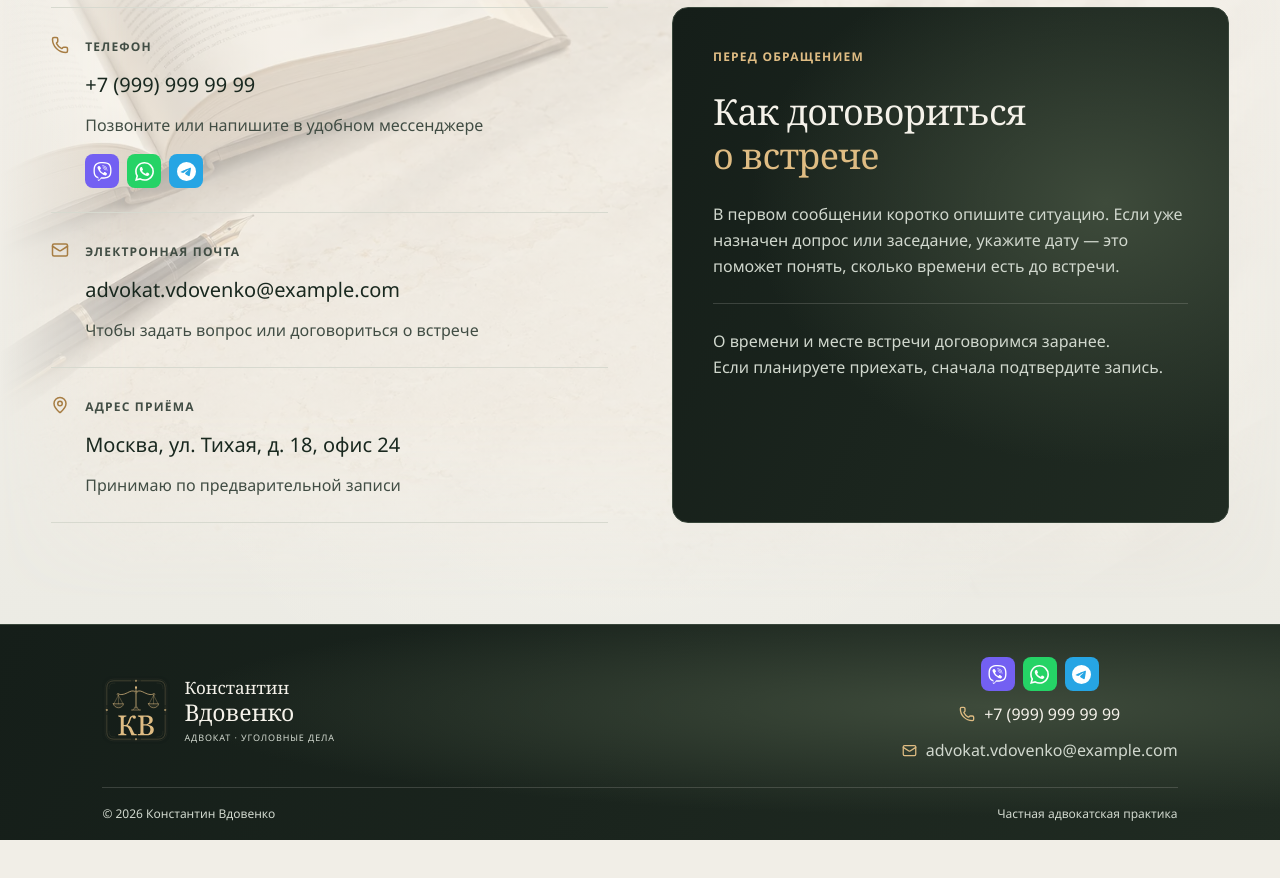
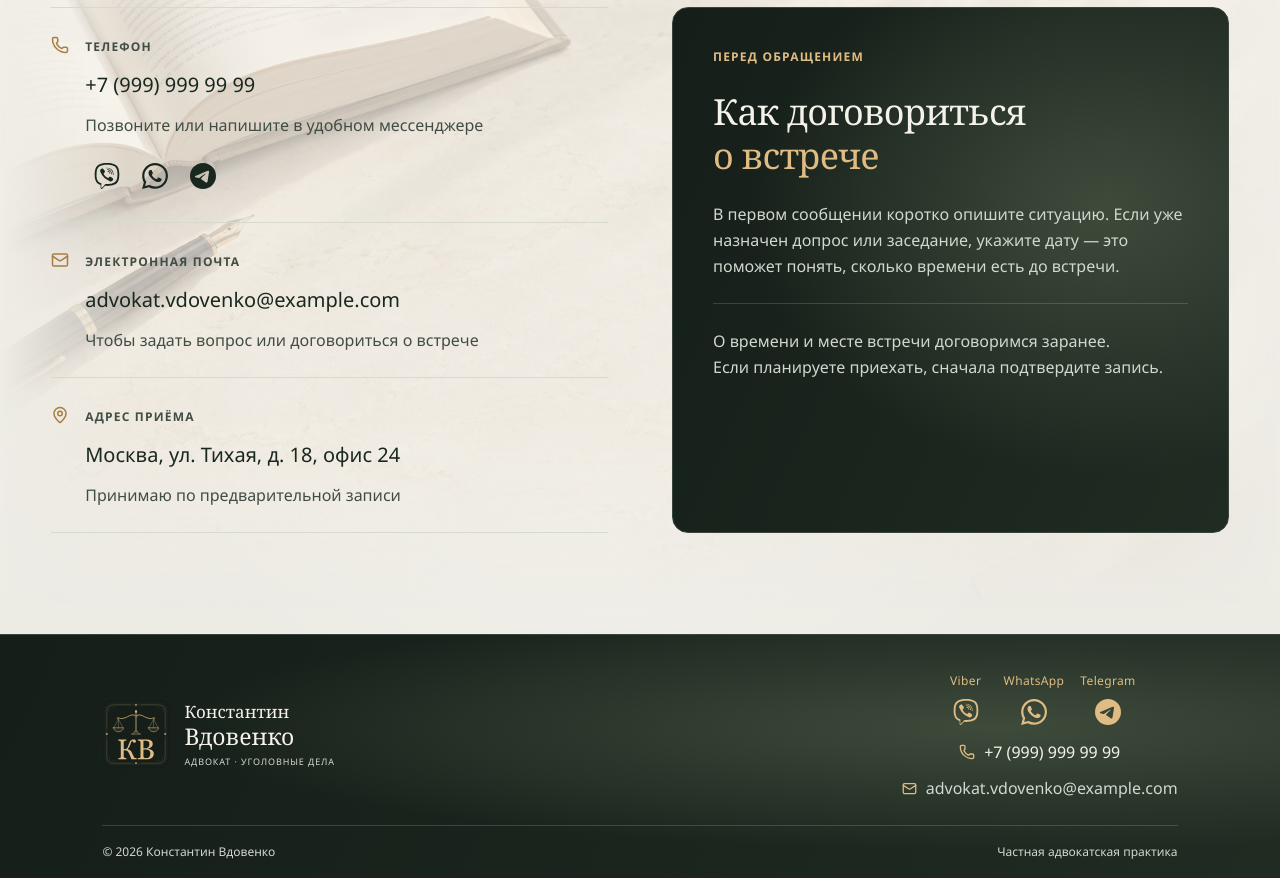
Before and after one commit to Aleks-man/advokat-vdovenko, a React (Vite) app in the folder front/: page /contacts in a window 1280 px wide. Shown: the part 503-1381 px from the top of the page. Before the commit the page ends 1343 px from the top, so only its background shows below. Built offline with nearby package versions, Linux system fonts and the light colour scheme; a web font is replaced by a local one.

Commit message:
style: label footer messenger icons

```diff
--- a/front/src/components/Footer/Footer.tsx
+++ b/front/src/components/Footer/Footer.tsx
@@ -11,7 +11,7 @@ export function Footer() {
         <div className="footer-top">
           <Brand className="footer-brand" />
           <div className="footer-contacts">
-            <MessengerLinks />
+            <MessengerLinks showLabels />
             <a className="footer-phone" href={contactLinks.phone}>
               <Phone size={16} aria-hidden="true" />
               <span>{site.phone}</span>
--- a/front/src/components/MessengerLinks/MessengerLinks.css
+++ b/front/src/components/MessengerLinks/MessengerLinks.css
@@ -1,43 +1,50 @@
 .messenger-links {
   display: flex;
-  gap: 8px;
+  flex-wrap: wrap;
+  gap: 4px;
 }
 .messenger-links .messenger-link {
   display: grid;
   place-items: center;
-  width: 34px;
-  height: 34px;
-  margin: 0;
-  border-radius: 8px;
-  transition: opacity 0.2s;
+  width: 44px;
+  height: 44px;
+  border-radius: 6px;
+  color: var(--ink);
+  transition: color 0.2s;
 }
-.messenger-link:hover {
-  opacity: 0.8;
+.messenger-icon {
+  display: block;
+  width: 26px;
+  height: 26px;
+  background-color: currentColor;
+  mask-position: center;
+  mask-repeat: no-repeat;
+  mask-size: contain;
 }
-.messenger-link--viber {
-  background: #7360f2;
+.messenger-links .messenger-link:is(:hover, :focus-visible) {
+  color: var(--accent-text);
 }
-.messenger-link--whatsapp {
-  background: #25d366;
+.footer .messenger-link {
+  color: var(--accent-light);
 }
-.messenger-link--telegram {
-  background: #26a5e4;
-}
-.messenger-link img {
-  display: block;
-  filter: invert(1);
+.footer .messenger-link:is(:hover, :focus-visible) {
+  color: var(--on-dark);
 }
 
-@media (max-width: 760px) {
-  .messenger-links {
-    gap: 12px;
-  }
-  .messenger-links .messenger-link {
-    position: relative;
-  }
-  .messenger-link::before {
-    content: '';
-    position: absolute;
-    inset: -5px;
-  }
+.messenger-links--labeled {
+  gap: 16px;
 }
+.messenger-links--labeled .messenger-link {
+  width: auto;
+  min-width: 44px;
+  height: auto;
+  min-height: 62px;
+  gap: 8px;
+  padding-block: 4px;
+}
+.messenger-label {
+  font-size: var(--text-caption);
+  font-weight: 500;
+  line-height: 1.5;
+  letter-spacing: 0.03em;
+}
--- a/front/src/components/MessengerLinks/MessengerLinks.tsx
+++ b/front/src/components/MessengerLinks/MessengerLinks.tsx
@@ -4,7 +4,7 @@ import telegramIcon from '../../assets/icons/telegram.svg'
 import { contactLinks } from '../../data/contacts'
 import './MessengerLinks.css'
 
-export function MessengerLinks() {
+export function MessengerLinks({ showLabels = false }: { showLabels?: boolean }) {
   const messengers = [
     {
       name: 'Viber',
@@ -27,18 +27,30 @@ export function MessengerLinks() {
   ]
 
   return (
-    <div className="messenger-links" role="group" aria-label="Связаться в мессенджерах">
+    <div
+      className={`messenger-links${showLabels ? ' messenger-links--labeled' : ''}`}
+      role="group"
+      aria-label="Связаться в мессенджерах"
+    >
       {messengers.map((messenger) => (
         <a
           key={messenger.kind}
-          className={`messenger-link messenger-link--${messenger.kind}`}
+          className="messenger-link"
           href={messenger.href}
           aria-label={`Написать в ${messenger.name}`}
           title={messenger.name}
           target={messenger.kind === 'viber' ? undefined : '_blank'}
           rel={messenger.kind === 'viber' ? undefined : 'noopener noreferrer'}
         >
-          <img src={messenger.icon} alt="" width="19" height="19" />
+          {showLabels && <span className="messenger-label">{messenger.name}</span>}
+          <span
+            className="messenger-icon"
+            style={{
+              maskImage: `url("${messenger.icon}")`,
+              WebkitMaskImage: `url("${messenger.icon}")`,
+            }}
+            aria-hidden="true"
+          />
         </a>
       ))}
     </div>
```
